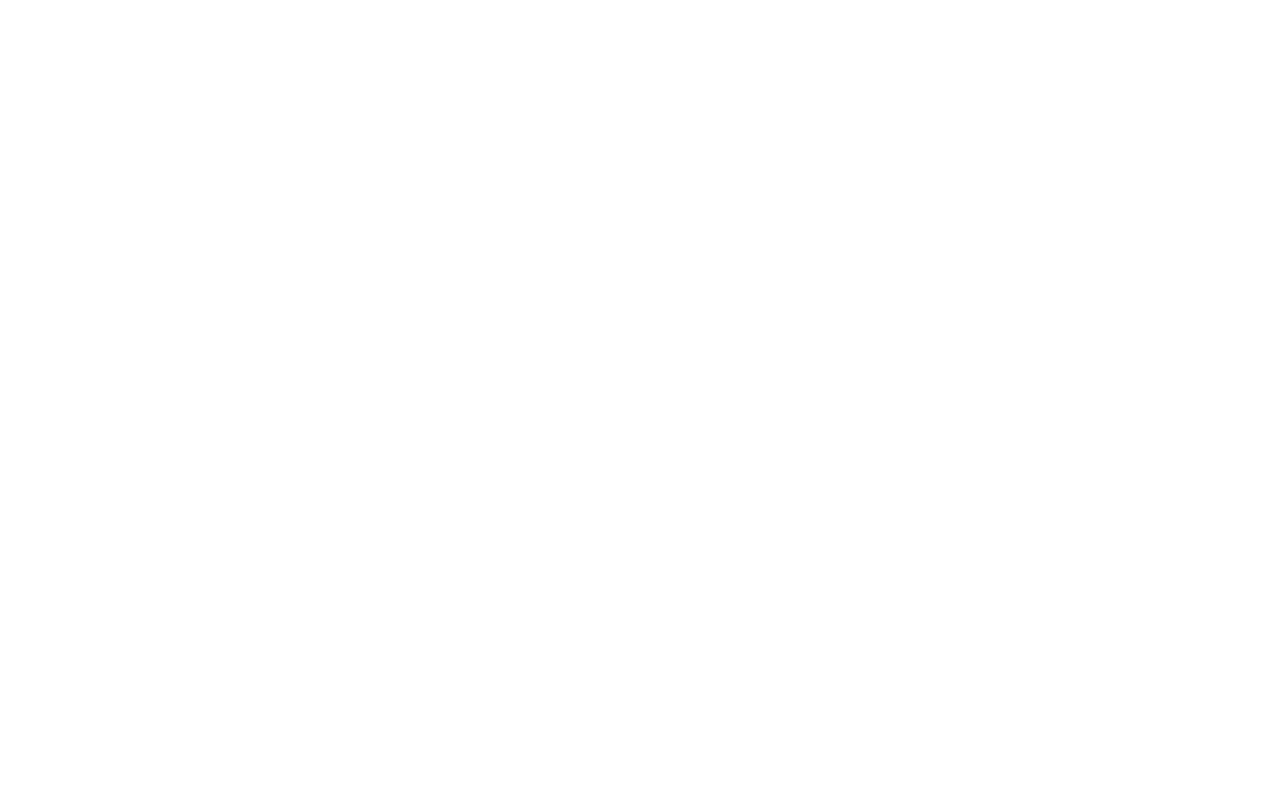
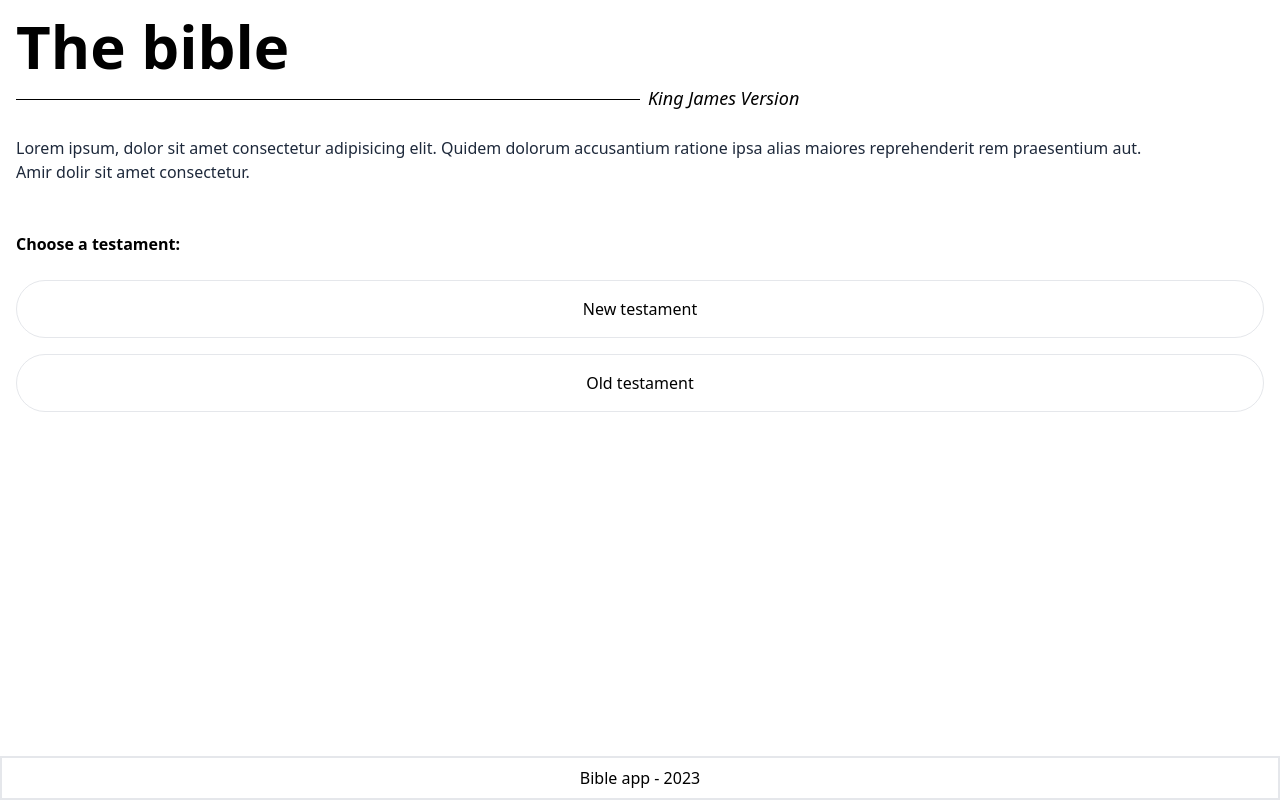
Before and after one commit to RafaV12/bible-app, a Next.js app: page / in a window 1280 px wide. Built offline with nearby package versions, Linux system fonts and the light colour scheme.

Commit message:
Home page added

```diff
--- a/src/pages/index.tsx
+++ b/src/pages/index.tsx
@@ -1,5 +1,4 @@
 import Head from 'next/head';
-import Image from 'next/image';
 import Link from 'next/link';
 
 export default function Home() {
@@ -12,7 +11,36 @@
         <link rel="icon" href="/favicon.ico" />
       </Head>
 
-      <main></main>
+      <main className="p-4 flex flex-col ">
+        <section>
+          <h1 className="text-6xl font-semibold">The bible</h1>
+
+          <div className="mt-2 flex items-center">
+            <div className="mt-0.5 mr-2 border-b border-black w-2/4 h-0.5"></div>
+            <h2 className="text-lg italic">King James Version</h2>
+          </div>
+          <p className="mt-6 w-11/12 text-slate-800">
+            Lorem ipsum, dolor sit amet consectetur adipisicing elit. Quidem dolorum accusantium ratione ipsa alias maiores reprehenderit
+            rem praesentium aut. Amir dolir sit amet consectetur.
+          </p>
+        </section>
+
+        <section className="mt-12 flex flex-col">
+          <p className="font-semibold">Choose a testament:</p>
+          <div className="mt-6 flex flex-col">
+            <Link className="p-4 w-full flex justify-center text-center border outline-none rounded-full" href={'/new-testament'}>
+              New testament
+            </Link>
+            <Link className="p-4 mt-4 w-full flex justify-center text-center border outline-none rounded-full" href={'/old-testament'}>
+              Old testament
+            </Link>
+          </div>
+        </section>
+      </main>
+
+      <footer className="absolute bottom-0 left-0 p-2 w-full flex items-center gap-x-4 justify-center border-2">
+        <p>{`Bible app - ${new Date().getFullYear()}`}</p>
+      </footer>
     </>
   );
 }
```
